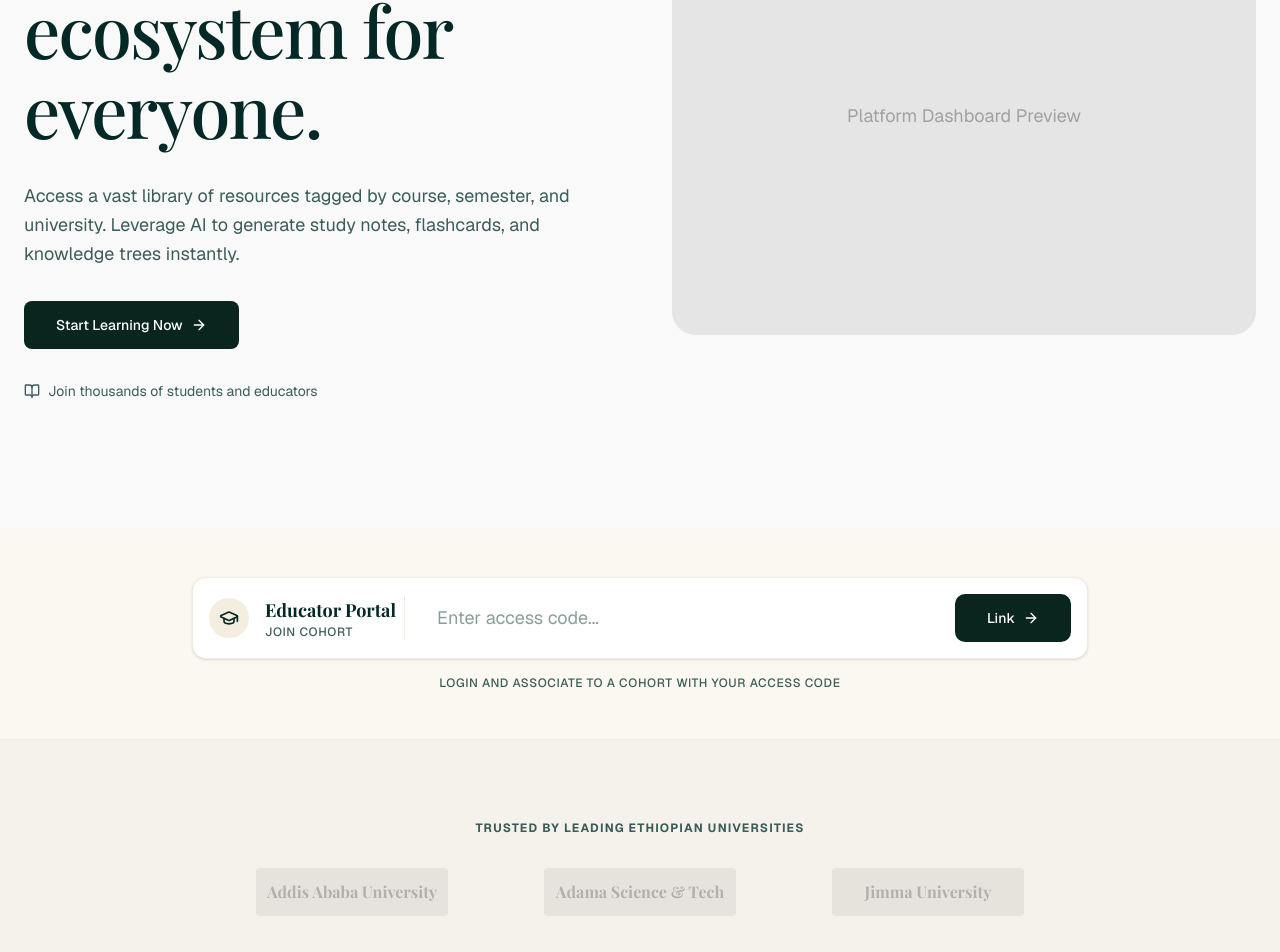
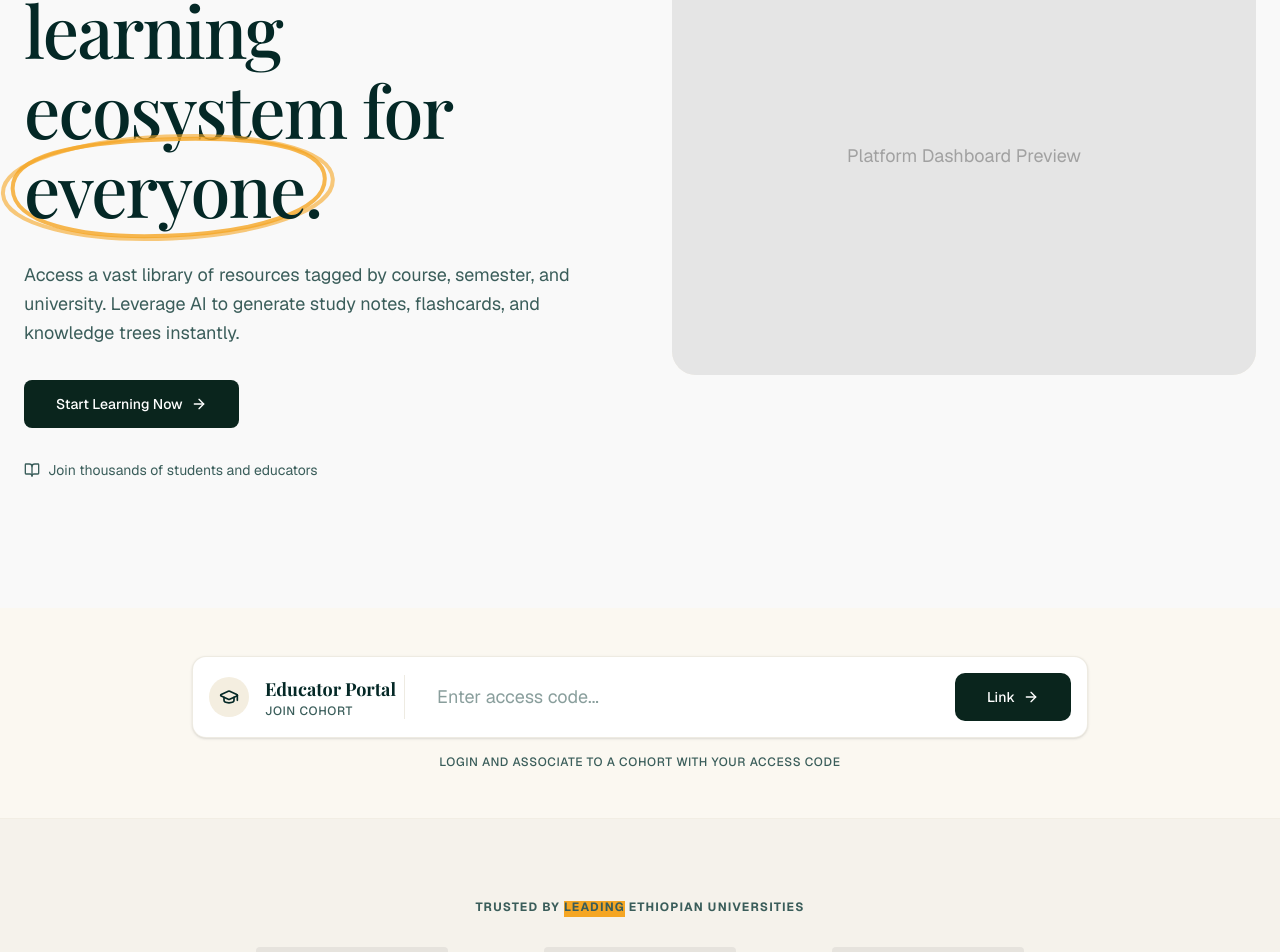
Before and after one commit to Yehonatal/coursehub, a Next.js app: page / in a window 1280 px wide. Shown: the part 377-1329 px from the top of the page. Built offline with nearby package versions, Linux system fonts and the light colour scheme; a web font is replaced by a local one.

Commit message:
feat: add hand-drawn decoration components and apply them across marketing pages and forms for enhanced visual appeal

```diff
--- a/app/(marketing)/features/page.tsx
+++ b/app/(marketing)/features/page.tsx
@@ -14,6 +14,7 @@ import {
 } from "lucide-react";
 import { Button } from "@/components/ui/button";
 import Link from "next/link";
+import { HandDrawnUnderline } from "@/components/ui/decorations";
 
 export default function FeaturesPage() {
     const features = [
@@ -84,7 +85,10 @@ export default function FeaturesPage() {
                         Platform Capabilities
                     </div>
                     <h1 className="text-4xl font-serif font-medium tracking-tight sm:text-5xl md:text-6xl">
-                        Tools designed for academic excellence
+                        Tools designed for academic{" "}
+                        <HandDrawnUnderline className="text-[#F5A623]">
+                            excellence
+                        </HandDrawnUnderline>
                     </h1>
                     <p className="max-w-[800px] text-muted-foreground md:text-xl/relaxed lg:text-lg/relaxed xl:text-xl/relaxed">
                         CourseHub combines resource management, community
--- a/app/(marketing)/page.tsx
+++ b/app/(marketing)/page.tsx
@@ -1,6 +1,9 @@
 import Link from "next/link";
 import { Button } from "@/components/ui/button";
-import { Input } from "@/components/ui/input";
+import {
+    HandDrawnCircle,
+    HandDrawnUnderline,
+} from "@/components/ui/decorations";
 import {
     ArrowRight,
     BookOpen,
@@ -20,8 +23,14 @@ export default function LandingPage() {
                     <div className="grid gap-12 lg:grid-cols-2 lg:gap-16 items-center">
                         <div className="space-y-8" data-aos="fade-right">
                             <h1 className="text-5xl font-serif font-medium tracking-tight sm:text-6xl md:text-7xl text-foreground leading-[1.1]">
-                                A centralized, adaptive learning ecosystem for
-                                everyone.
+                                A centralized, adaptive
+                                <HandDrawnUnderline className="text-[#F5A623]">
+                                    adaptive
+                                </HandDrawnUnderline>{" "}
+                                learning ecosystem for{" "}
+                                <HandDrawnCircle className="text-[#F5A623] -rotate-2">
+                                    everyone.
+                                </HandDrawnCircle>
                             </h1>
                             <p className="text-lg text-muted-foreground max-w-xl leading-relaxed">
                                 Access a vast library of resources tagged by
@@ -56,7 +65,6 @@ export default function LandingPage() {
                             className="relative aspect-[4/3] overflow-hidden rounded-3xl bg-muted"
                             data-aos="fade-left"
                         >
-                            {/* Placeholder Image */}
                             <div className="absolute inset-0 bg-neutral-200 flex items-center justify-center text-neutral-400">
                                 <span className="text-lg">
                                     Platform Dashboard Preview
@@ -109,7 +117,11 @@ export default function LandingPage() {
                 <div className="container px-4 md:px-6 mx-auto">
                     <div className="text-center mb-16">
                         <h3 className="text-xs font-bold tracking-widest text-muted-foreground uppercase mb-8">
-                            Trusted By Leading Ethiopian Universities
+                            Trusted By{" "}
+                            <HandDrawnUnderline className="text-[#F5A623]">
+                                Leading
+                            </HandDrawnUnderline>{" "}
+                            Ethiopian Universities
                         </h3>
                         <div className="flex flex-wrap justify-center items-center gap-12 md:gap-24 opacity-70 grayscale">
                             <div className="h-12 w-48 bg-neutral-800/10 rounded flex items-center justify-center font-serif font-bold text-neutral-800/40">
@@ -179,7 +191,11 @@ export default function LandingPage() {
                 <div className="container px-4 md:px-6 mx-auto">
                     <div className="text-center mb-16" data-aos="fade-up">
                         <h2 className="text-3xl font-serif font-medium tracking-tight sm:text-4xl md:text-5xl mb-4">
-                            How CourseHub works with your studies
+                            How CourseHub{" "}
+                            <HandDrawnUnderline className="text-[#F5A623]">
+                                works
+                            </HandDrawnUnderline>{" "}
+                            with your studies
                         </h2>
                     </div>
 
--- a/components/auth/LoginForm.tsx
+++ b/components/auth/LoginForm.tsx
@@ -5,6 +5,7 @@ import { signIn, type ActionResponse } from "@/app/actions/auth";
 import { Button } from "@/components/ui/button";
 import { Input } from "@/components/ui/input";
 import { Label } from "@/components/ui/label";
+import { HandDrawnUnderline } from "@/components/ui/decorations";
 import Link from "next/link";
 import { Loader2, Eye, EyeOff } from "lucide-react";
 
@@ -21,7 +22,10 @@ export function LoginForm() {
         <div className="w-full space-y-8">
             <div className="flex flex-col space-y-2 text-center">
                 <h1 className="text-3xl font-serif font-medium tracking-tight text-[#0A251D]">
-                    Welcome back
+                    Welcome{" "}
+                    <HandDrawnUnderline className="text-[#F5A623]">
+                        back
+                    </HandDrawnUnderline>
                 </h1>
                 <p className="text-sm text-muted-foreground">
                     Enter your credentials to access your account
--- a/components/auth/RegisterForm.tsx
+++ b/components/auth/RegisterForm.tsx
@@ -5,6 +5,7 @@ import { signUp, type ActionResponse } from "@/app/actions/auth";
 import { Button } from "@/components/ui/button";
 import { Input } from "@/components/ui/input";
 import { Label } from "@/components/ui/label";
+import { HandDrawnBox } from "@/components/ui/decorations";
 import Link from "next/link";
 import { Loader2 } from "lucide-react";
 
@@ -20,7 +21,10 @@ export function RegisterForm() {
         <div className="w-full space-y-8">
             <div className="flex flex-col space-y-2 text-center">
                 <h1 className="text-3xl font-serif font-medium tracking-tight text-[#0A251D]">
-                    Create an account
+                    Create an{" "}
+                    <HandDrawnBox className="text-[#F5A623] -rotate-2">
+                        account
+                    </HandDrawnBox>
                 </h1>
                 <p className="text-sm text-muted-foreground">
                     Join CourseHub to start your learning journey
--- /dev/null
+++ b/components/ui/decorations.tsx
@@ -0,0 +1,135 @@
+import React from "react";
+import { cn } from "@/utils/cn";
+
+export function HandDrawnCircle({
+    children,
+    className,
+    strokeWidth = 4,
+}: {
+    children: React.ReactNode;
+    className?: string;
+    strokeWidth?: number;
+}) {
+    return (
+        <span className="relative inline-block whitespace-nowrap">
+            <span className="relative z-10">{children}</span>
+            <svg
+                className={cn(
+                    "absolute -top-[20%] -left-[10%] w-[120%] h-[140%] pointer-events-none select-none",
+                    className
+                )}
+                viewBox="0 0 200 100"
+                preserveAspectRatio="none"
+                fill="none"
+                xmlns="http://www.w3.org/2000/svg"
+            >
+                <path
+                    d="M185.5 45.5C185.5 75.5 145.5 92.5 95.5 92.5C45.5 92.5 10.5 75.5 10.5 45.5C10.5 15.5 45.5 5.5 95.5 5.5C145.5 5.5 185.5 15.5 185.5 45.5Z"
+                    stroke="currentColor"
+                    strokeWidth={strokeWidth}
+                    strokeLinecap="round"
+                    strokeLinejoin="round"
+                    vectorEffect="non-scaling-stroke"
+                    className="opacity-80"
+                />
+                <path
+                    d="M190 48C190 76 148 95 98 95C48 95 5 76 5 48C5 20 48 3 98 3C148 3 190 20 190 48Z"
+                    stroke="currentColor"
+                    strokeWidth={strokeWidth}
+                    strokeLinecap="round"
+                    strokeLinejoin="round"
+                    vectorEffect="non-scaling-stroke"
+                    className="opacity-60"
+                    style={{
+                        transform: "rotate(-1deg)",
+                        transformOrigin: "center",
+                    }}
+                />
+            </svg>
+        </span>
+    );
+}
+
+export function HandDrawnUnderline({
+    children,
+    className,
+    strokeWidth = 24,
+}: {
+    children: React.ReactNode;
+    className?: string;
+    strokeWidth?: number;
+}) {
+    return (
+        <span className="relative inline-block whitespace-nowrap">
+            <span className="relative z-10">{children}</span>
+            <svg
+                className={cn(
+                    "absolute  -bottom-0.5 left-0  w-full h-4 pointer-events-none select-none",
+                    className
+                )}
+                viewBox="0 0 200 20"
+                preserveAspectRatio="none"
+                fill="none"
+                xmlns="http://www.w3.org/2000/svg"
+            >
+                <path
+                    d="M5 12 L 195 12"
+                    stroke="currentColor"
+                    strokeWidth={strokeWidth}
+                    strokeLinecap="round"
+                    strokeLinejoin="round"
+                    vectorEffect="non-scaling-stroke"
+                />
+            </svg>
+        </span>
+    );
+}
+
+export function HandDrawnBox({
+    children,
+    className,
+    strokeWidth = 4,
+}: {
+    children: React.ReactNode;
+    className?: string;
+    strokeWidth?: number;
+}) {
+    return (
+        <span className="relative inline-block whitespace-nowrap">
+            <span className="relative z-10">{children}</span>
+            <svg
+                className={cn(
+                    "absolute -top-[10%] -left-[5%] w-[110%] h-[120%] pointer-events-none select-none",
+                    className
+                )}
+                viewBox="0 0 200 100"
+                preserveAspectRatio="none"
+                fill="none"
+                xmlns="http://www.w3.org/2000/svg"
+            >
+                <path
+                    d="M10 10 C 60 8 140 12 190 10 C 192 40 188 60 190 90 C 140 92 60 88 10 90 C 8 60 12 40 10 10 Z"
+                    stroke="currentColor"
+                    strokeWidth={strokeWidth}
+                    strokeLinecap="round"
+                    strokeLinejoin="round"
+                    vectorEffect="non-scaling-stroke"
+                    className="opacity-80"
+                />
+                <path
+                    d="M12 12 C 62 10 142 14 188 12 C 190 42 186 62 188 88 C 138 90 58 86 12 88 C 10 62 14 42 12 12 Z"
+                    stroke="currentColor"
+                    strokeWidth={strokeWidth}
+                    strokeLinecap="round"
+                    strokeLinejoin="round"
+                    vectorEffect="non-scaling-stroke"
+                    className="opacity-60"
+                    style={{
+                        transform: "rotate(-0.5deg)",
+                        transformOrigin: "center",
+                    }}
+                />
+            </svg>
+        </span>
+    );
+}
```
Also changed, not shown: app/(marketing)/community/page.tsx (+20 -4 lines), app/(marketing)/pricing/page.tsx (+11 -2 lines).
